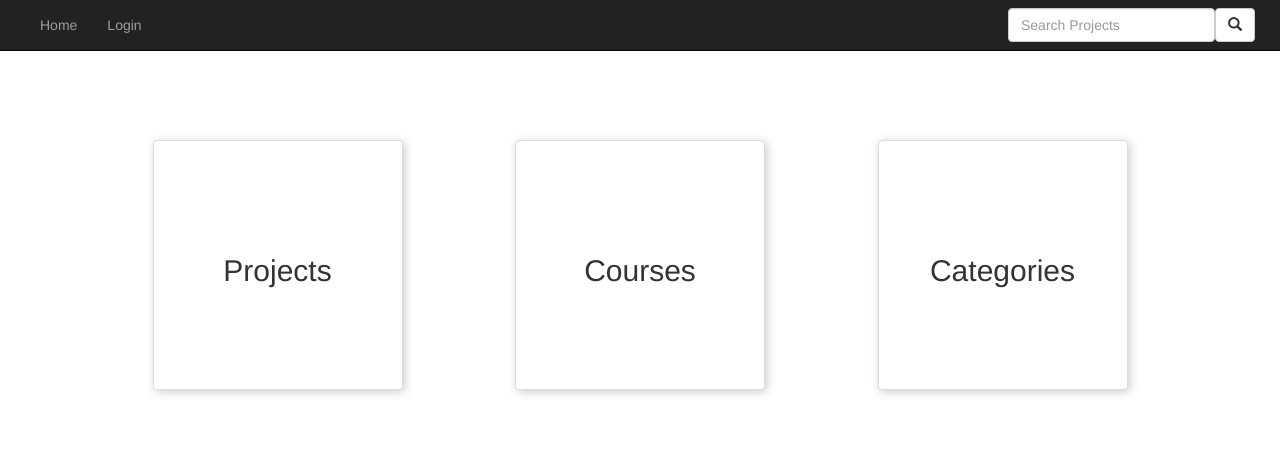
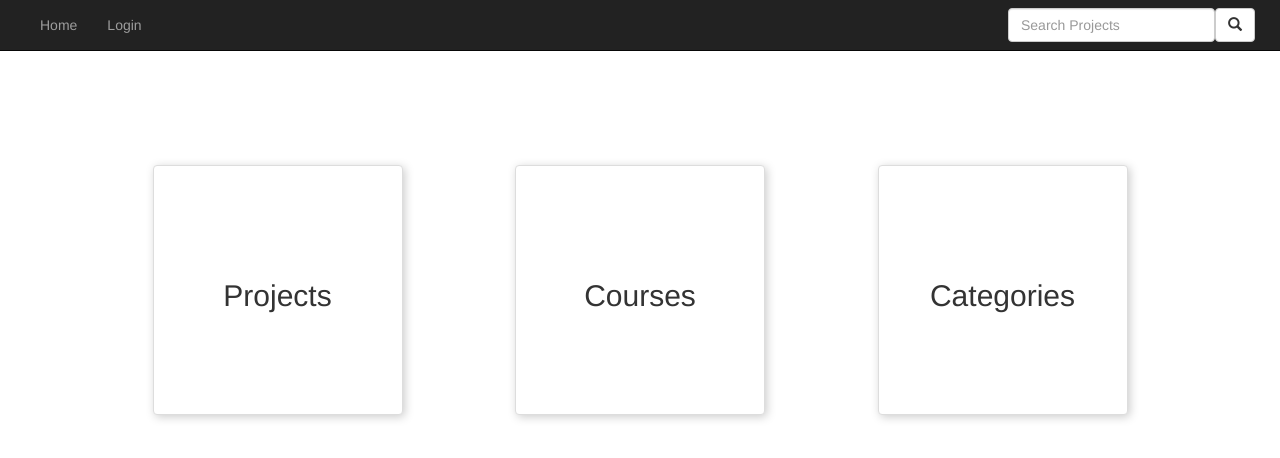
Before and after one commit to johnsonj561/Project-Portfolio, an Angular app: page /home in a window 1280 px wide. Shown: the top 458 px of the page. Built offline with nearby package versions, Linux system fonts and the light colour scheme.

Commit message:
Cleaning up category page styles

```diff
--- a/src/styles.css
+++ b/src/styles.css
@@ -18,3 +18,7 @@ button.btn-back {
   padding: 5px 15px;
   font-size: 1.1em;
 }
+
+.container {
+  padding-top: 25px;
+}
```
